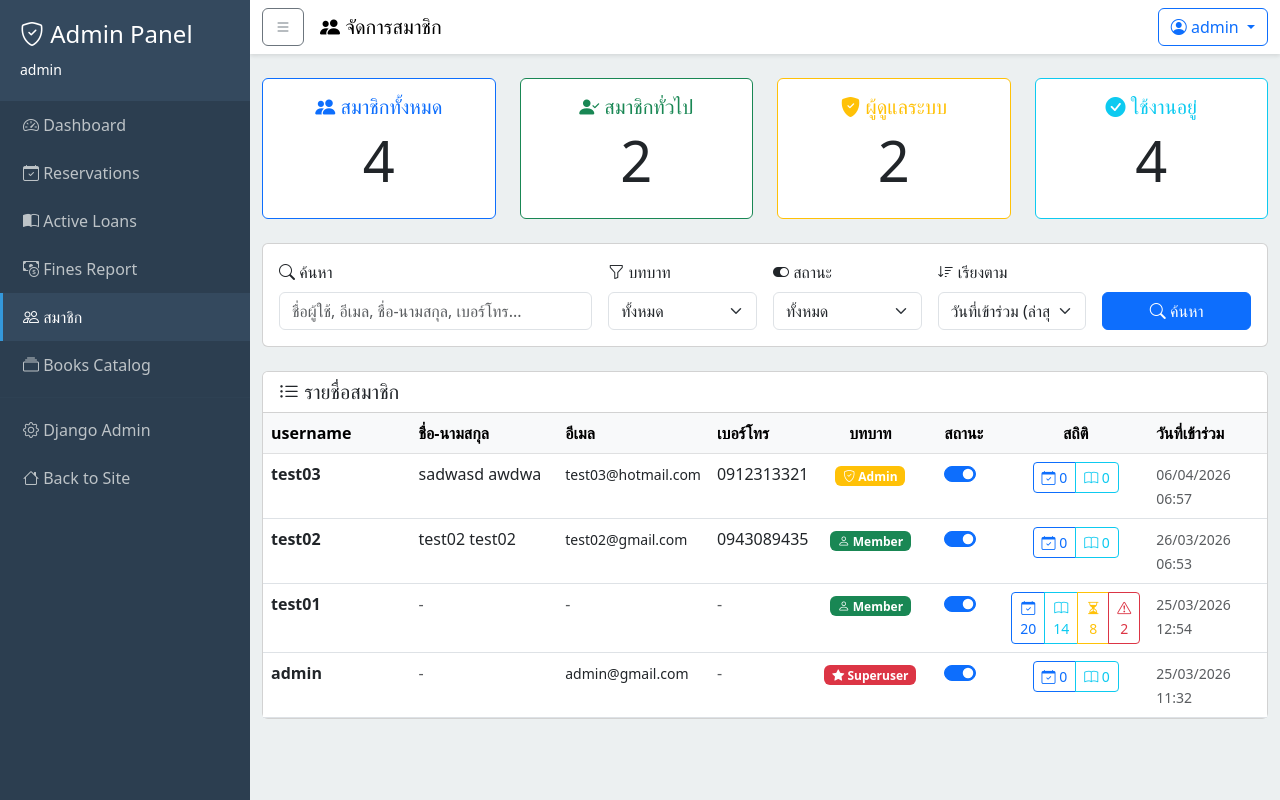
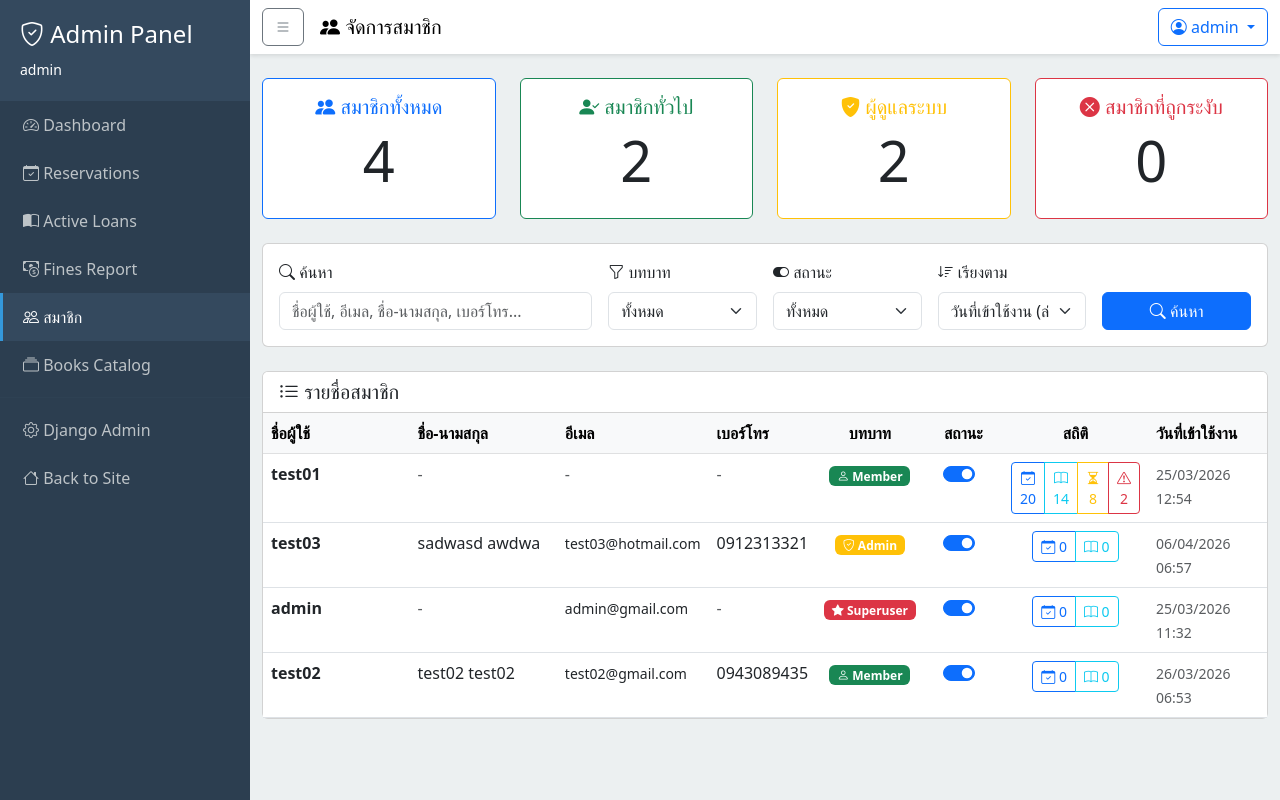
Before and after one commit to fair1998/digital-library, a Django app: page /dashboard/users/ in a window 1280 px wide. Run offline with Django 4.2, Linux system fonts and the light colour scheme; a user stored in the database is signed in; data comes from the database, SQL or seed files in the repository; both versions use the stored data as it was after the commit.

Commit message:
Update admin users view to reflect inactive user statistics and adjust sorting criteria

```diff
--- a/templates/dashboard/users/index.html
+++ b/templates/dashboard/users/index.html
@@ -37,12 +37,12 @@
             </div>
         </div>
         <div class="col-md-3">
-            <div class="card text-center border-info">
+            <div class="card text-center border-danger">
                 <div class="card-body">
-                    <h5 class="card-title text-info">
-                        <i class="bi bi-check-circle-fill"></i> ใช้งานอยู่
+                    <h5 class="card-title text-danger">
+                        <i class="bi bi-x-circle-fill"></i> สมาชิกที่ถูกระงับ
                     </h5>
-                    <h2 class="display-4">{{ active_users }}</h2>
+                    <h2 class="display-4">{{ inactive_users }}</h2>
                 </div>
             </div>
         </div>
@@ -77,9 +77,9 @@
                     </label>
                     <select name="status" class="form-select">
                         <option value="" {% if not status_filter %}selected{% endif %}>ทั้งหมด</option>
-                        <option value="active" {% if status_filter == 'active' %}selected{% endif %}>ใช้งานอยู่</option>
+                        <option value="active" {% if status_filter == 'active' %}selected{% endif %}>ใช้งาน</option>
                         <option value="inactive"
-                                {% if status_filter == 'inactive' %}selected{% endif %}>ปิดการใช้งาน</option>
+                                {% if status_filter == 'inactive' %}selected{% endif %}>ถูกระงับ</option>
                     </select>
                 </div>
                 <div class="col-md-2">
@@ -87,13 +87,10 @@
                         <i class="bi bi-sort-down"></i> เรียงตาม
                     </label>
                     <select name="sort" class="form-select">
-                        <option value="-date_joined"
-                                {% if sort_by == '-date_joined' %}selected{% endif %}>วันที่เข้าร่วม (ล่าสุด)</option>
-                        <option value="date_joined"
-                                {% if sort_by == 'date_joined' %}selected{% endif %}>วันที่เข้าร่วม (เก่าสุด)</option>
-                        <option value="username" {% if sort_by == 'username' %}selected{% endif %}>ชื่อผู้ใช้ (A-Z)</option>
-                        <option value="-username" {% if sort_by == '-username' %}selected{% endif %}>ชื่อผู้ใช้ (Z-A)</option>
-                        <option value="email" {% if sort_by == 'email' %}selected{% endif %}>อีเมล (A-Z)</option>
+                        <option value="-last_login"
+                                {% if sort_by == '-last_login' %}selected{% endif %}>วันที่เข้าใช้งาน (ล่าสุด)</option>
+                        <option value="last_login"
+                                {% if sort_by == 'last_login' %}selected{% endif %}>วันที่เข้าใช้งาน (เก่าสุด)</option>
                     </select>
                 </div>
                 <div class="col-md-2 d-flex align-items-end">
@@ -117,14 +114,14 @@
                     <table class="table table-hover mb-0">
                         <thead class="table-light">
                             <tr>
-                                <th style="width: 15%">username</th>
+                                <th style="width: 15%">ชื่อผู้ใช้</th>
                                 <th style="width: 15%">ชื่อ-นามสกุล</th>
                                 <th style="width: 15%">อีเมล</th>
                                 <th style="width: 10%">เบอร์โทร</th>
                                 <th style="width: 8%" class="text-center">บทบาท</th>
                                 <th style="width: 8%" class="text-center">สถานะ</th>
                                 <th style="width: 12%" class="text-center">สถิติ</th>
-                                <th style="width: 12%">วันที่เข้าร่วม</th>
+                                <th style="width: 12%">วันที่เข้าใช้งาน</th>
                             </tr>
                         </thead>
                         <tbody>
--- a/users/views.py
+++ b/users/views.py
@@ -78,7 +78,7 @@ def admin_users_view(request):
     search_query = request.GET.get('search', '')
     status_filter = request.GET.get('status', '')
     role_filter = request.GET.get('role', '')
-    sort_by = request.GET.get('sort', '-date_joined')
+    sort_by = request.GET.get('sort', '-last_login')
 
     # Base queryset
     users = User.objects.all()
@@ -133,7 +133,6 @@ def admin_users_view(request):
     # Get additional data for each user in current page
     for user in page_obj:
         # Get total fines (all fines are already paid in this system)
-        user.unpaid_fines = 0  # System auto-pays fines, so always 0
         user.total_fines = Fine.objects.filter(
             loan_item__loan_batch__user=user
         ).aggregate(total=Sum('amount'))['total'] or 0
@@ -149,7 +148,7 @@ def admin_users_view(request):
     total_users = User.objects.count()
     total_members = User.objects.filter(is_staff=False).count()
     total_staff = User.objects.filter(is_staff=True).count()
-    active_users = User.objects.filter(is_active=True).count()
+    inactive_users = User.objects.filter(is_active=False).count()
 
     context = {
         'page_obj': page_obj,
@@ -160,7 +159,7 @@ def admin_users_view(request):
         'total_users': total_users,
         'total_members': total_members,
         'total_staff': total_staff,
-        'active_users': active_users,
+        'inactive_users': inactive_users,
     }
 
     return render(request, 'dashboard/users/index.html', context)
```
Also changed, not shown: db.sqlite3.
